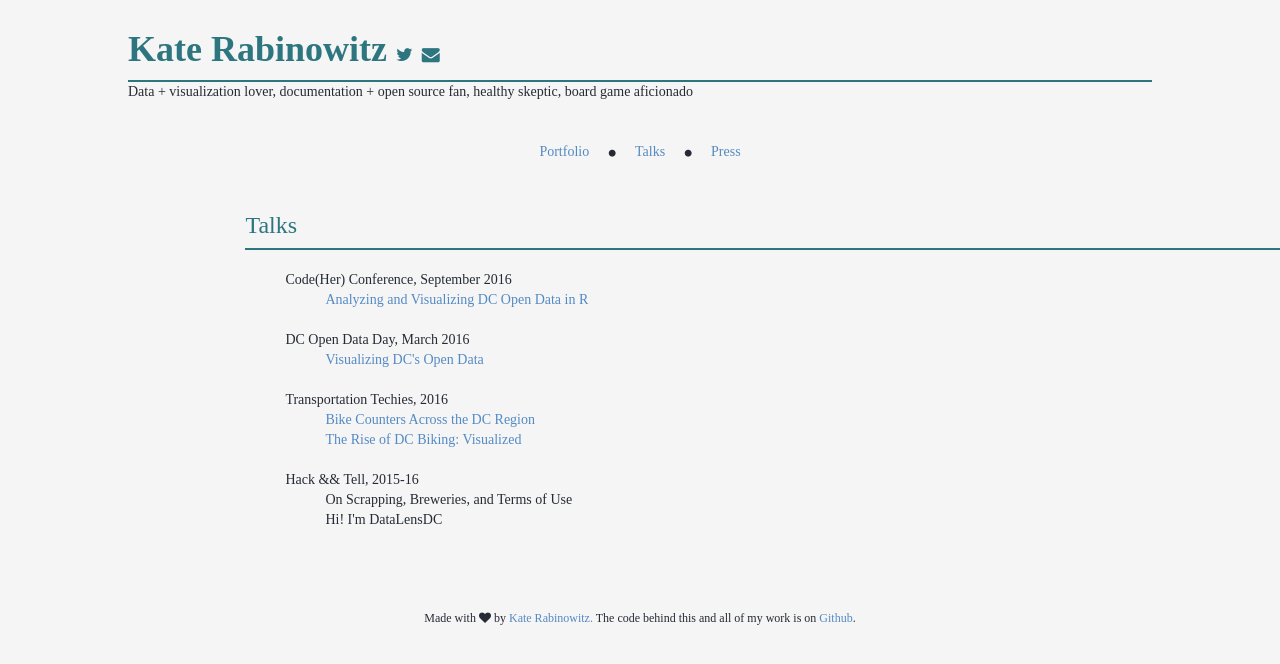
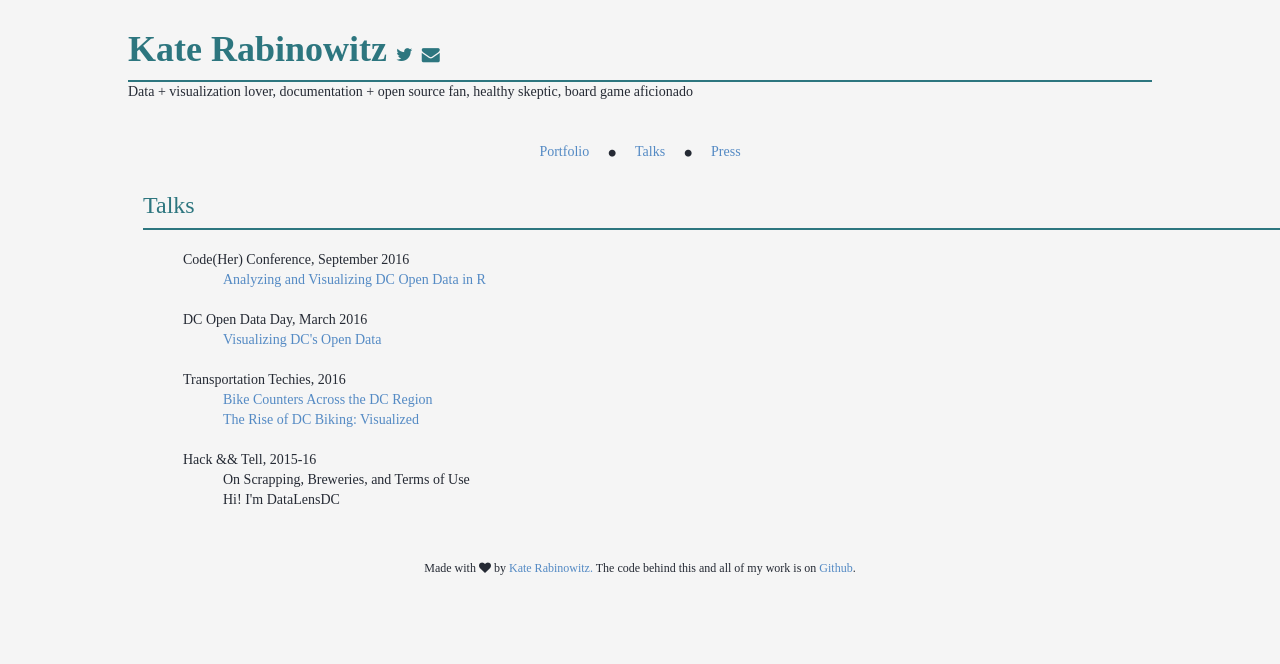
Before and after one commit to katerabinowitz/katerabinowitz.github.io, a Jekyll site: the page built from talks.html, in a window 1280 px wide. Shown: the top 664 px of the page. Built offline with Jekyll 4.4.1, drawn with Linux system fonts in a browser that asks for light colours; nearby versions of some CDN libraries.

Commit message:
remove container formatting

```diff
--- a/css/styles.css
+++ b/css/styles.css
@@ -1,5 +1,5 @@
 /***Overall Design***/
-body, .container {
+body {
 	background-color:#F5F5F5;
 	font-family: 'Neuton', serif;
 	font-size: 14px;
```
